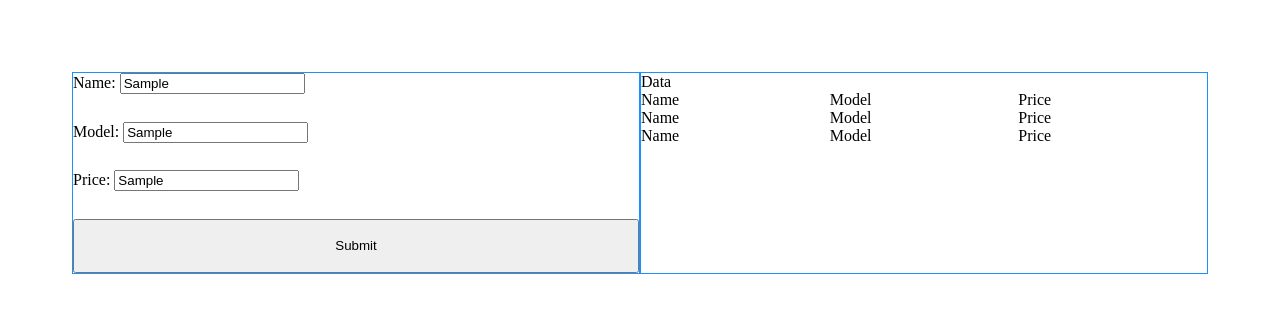
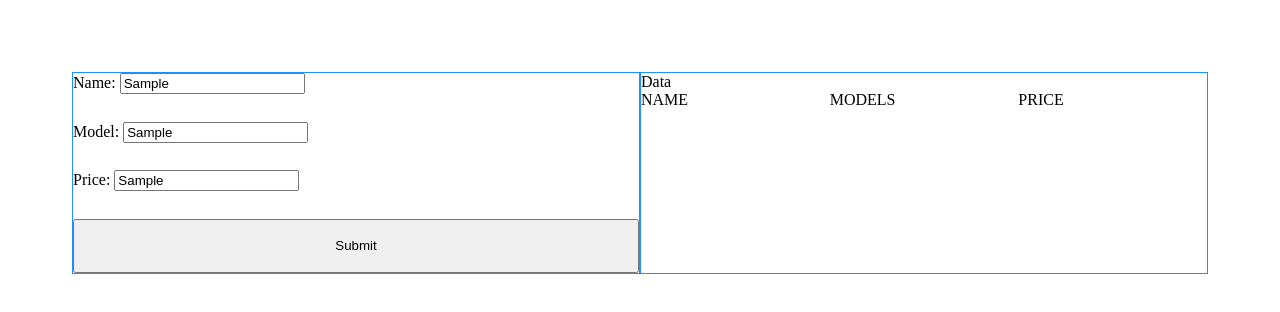
Before and after one commit to Milind-dev/Car, a plain HTML site: page index.html in a window 1280 px wide. Both pictures are taken after typing "Sample", "Sample", "Sample" into the empty fields and a click on the input 356 px from the left and 245 px from the top of the page. Drawn offline with Linux system fonts and the light colour scheme.

Commit message:
third renderTables

```diff
--- a/index.html
+++ b/index.html
@@ -51,19 +51,11 @@
     <div id="results">
         Data
         <div id="result-headers">
-            <div>Name</div>
+            <!-- <div>Name</div>
             <div>Model</div>
             <div>Price</div>
         </div>
-        <div id="result-headers">
-            <div>Name</div>
-            <div>Model</div>
-            <div>Price</div>
-        </div>
-        <div id="result-headers">
-            <div>Name</div>
-            <div>Model</div>
-            <div>Price</div>
+     -->
         </div>
 
     </div>
--- a/script.js
+++ b/script.js
@@ -37,9 +37,23 @@ function addToData(data){
     console.log(vechicleData)
 }
 
+function renderTableData(data){
+    var res = document.getElementById('results');
+    var keys = Object.keys(data[0]);
+    var headerDiv = document.createElement('div');
+    keys.forEach(function(value){
+        var headerName = document.createElement('div')
+        headerName.textContent = value.toUpperCase();
+        headerDiv.append(headerName)
+    })
+    res.append(headerDiv);
+}
+
+
 window.addEventListener('load',function(){
     var form = document.querySelector("form");
     form.addEventListener('submit',function(){
-        handleForm(addToData)
+        handleForm(addToData);
+        renderTableData(vechicleData);
     });
 })
```
